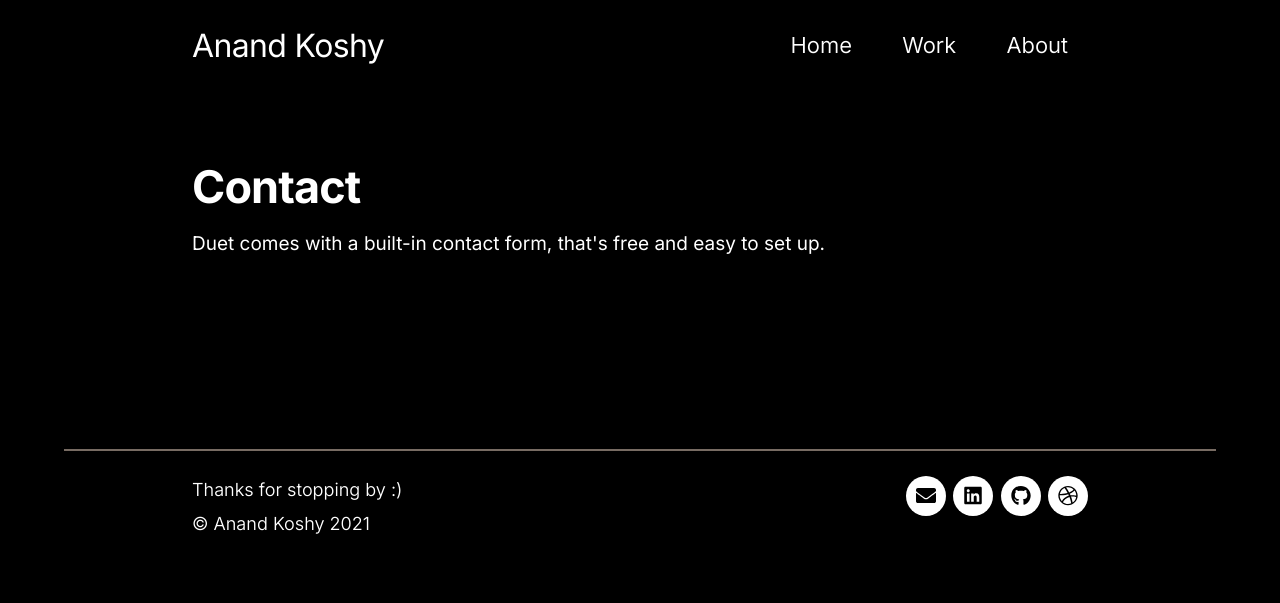
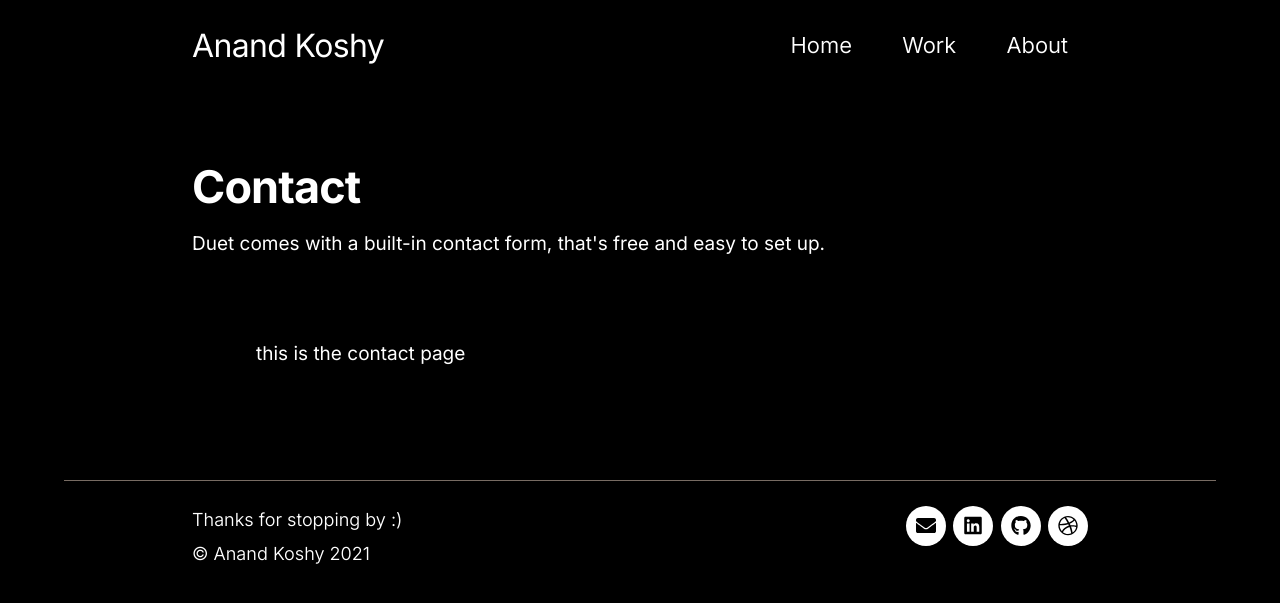
Before and after one commit to anand-koshy/anand-koshy.github.io, a Jekyll site: the page built from _pages/contact.md, in a window 1280 px wide. Shown: the top 603 px of the page. Built offline with Jekyll 4.4.1, drawn with Linux system fonts in a browser that asks for light colours; nearby versions of some CDN libraries.

Commit message:
deleted some more stuff

```diff
--- a/_pages/contact.md
+++ b/_pages/contact.md
@@ -5,6 +5,5 @@ description: Duet is a beautiful Jekyll portfolio theme.
 featured_image: /images/demo/demo-landscape.jpg
 ---
 
-<!-- {% include contact-form.html %} -->
 
-<!-- {% include test_bootstrap.html %} -->
+this is the contact page
```
Also changed, not shown: 3 other files.
